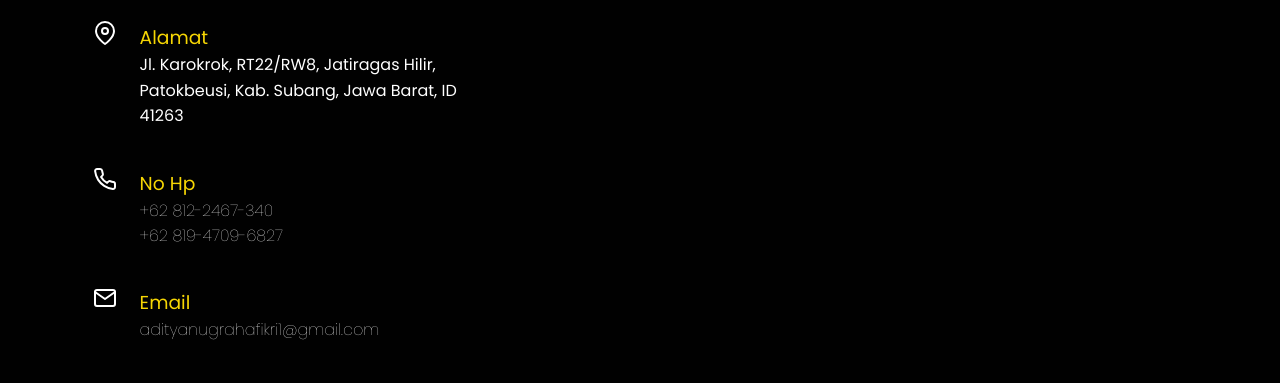
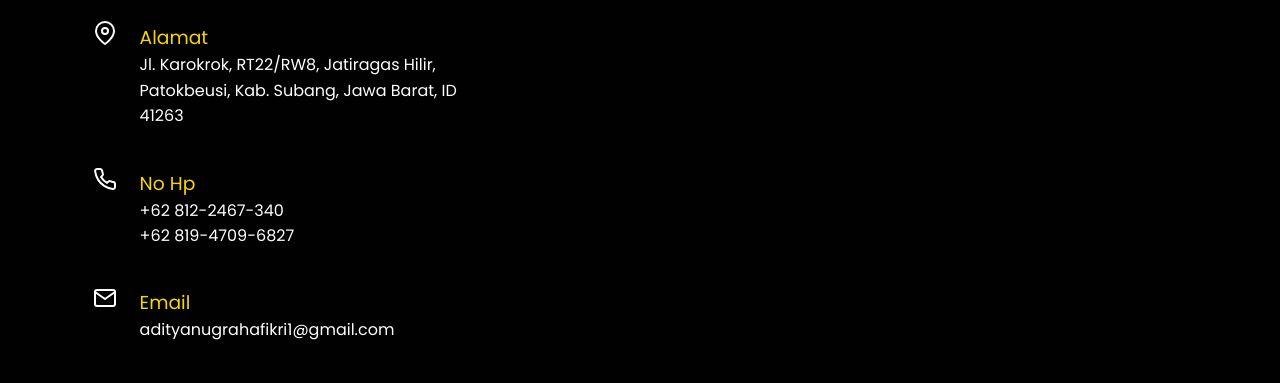
Before and after one commit to fikriadityan/kedaiadira, a plain HTML site: page index.html in a window 1280 px wide. Shown: the part 2900-3283 px from the top of the page. Drawn offline with nearby package versions, Linux system fonts and the light colour scheme.

Commit message:
Update style.css

```diff
--- a/css/style.css
+++ b/css/style.css
@@ -315,14 +315,14 @@ body {
   font-size: 16px;
   color: #fff;
   flex-direction: column;
-  font-weight: 200;
+  font-weight: 500;
 }
 
 .container .contactInfo .box .text a {
   display: flex;
   align-items: center;
   color: #fff;
-  font-weight: 200;
+  font-weight: 500;
 }
 
 .container .contactInfo .box .text h3 {
```
